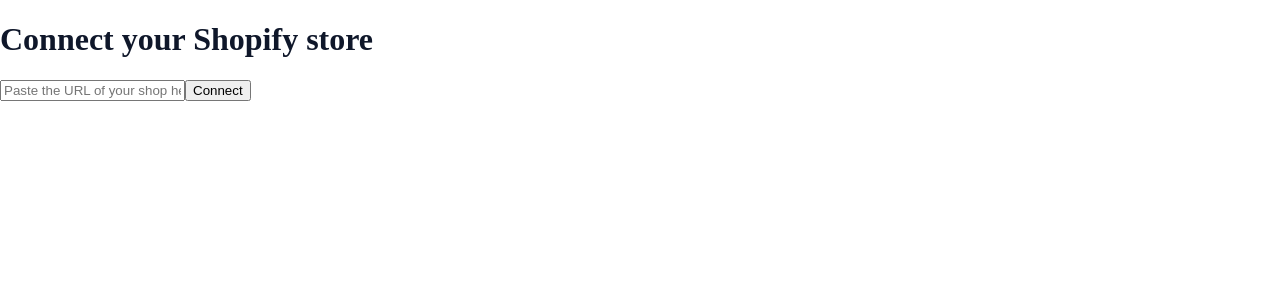
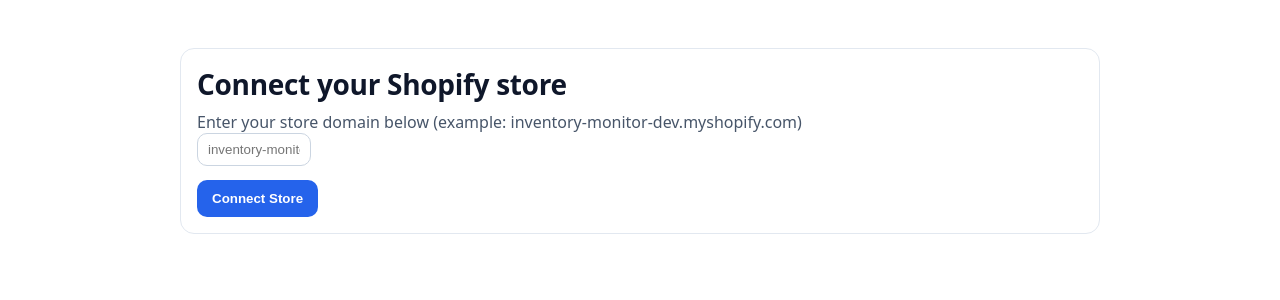
Before and after one commit to ofeore/inventory-monitor, a Next.js app: page /connect in a window 1280 px wide. Shown: the top 300 px of the page. Built offline with nearby package versions, Linux system fonts and the light colour scheme.

Commit message:
Clean up CSS and add UI message for successful shop connection

```diff
--- a/src/app/connect/page.tsx
+++ b/src/app/connect/page.tsx
@@ -5,23 +5,37 @@
 
 export default function Connect() {
   const [textInput, setTextInput] = useState("");
-  function handleSubmit(event: React.FormEvent<HTMLFormElement>) {
+
+  function handleSubmit(event: FormEvent<HTMLFormElement>) {
     event.preventDefault();
-
     window.location.href = `/api/shopify/install?shop=${textInput}`;
   }
 
   return (
-    <div>
-      <h1>Connect your Shopify store</h1>
+    <main className="appContainer">
+      <div className="card">
+        <h1 className="pageTitle">Connect your Shopify store</h1>
+
+        <p className="pageSubtitle">
+          Enter your store domain below (example:
+          inventory-monitor-dev.myshopify.com)
+        </p>
+
         <form onSubmit={handleSubmit}>
           <input
+            className="numberInput"
             value={textInput}
             onChange={(e) => setTextInput(e.target.value)}
-          placeholder="Paste the URL of your shop here without https://"
-        ></input>
-        <button type="submit">Connect</button>
+            placeholder="inventory-monitor-dev.myshopify.com"
+          />
+
+          <br />
+
+          <button className="primaryButton" type="submit">
+            Connect Store
+          </button>
         </form>
       </div>
+    </main>
   );
 }
--- a/src/app/globals.css
+++ b/src/app/globals.css
@@ -1,70 +1,47 @@
 :root {
-  --bg: #ffffff;
+  --background: #ffffff;
   --text: #0f172a;
-  --muted: #475569;
-  --border: #cbd5e1;
-  --borderLight: #e2e8f0;
-  --buttonBg: #0f172a;
-  --buttonText: #000000;
+  --mutedText: #475569;
+
+  --cardBackground: #ffffff;
+  --border: #e2e8f0;
+
+  --primary: #2563eb;
+  --primaryHover: #1d4ed8;
+  --primaryText: #ffffff;
+
+  --dangerText: #b91c1c;
+  --successText: #15803d;
+
+  --inputBackground: #ffffff;
+  --inputBorder: #cbd5e1;
 }
 
 :root[data-theme="dark"] {
-  --bg: #0b1220;
+  --background: #0b1220;
   --text: #e5e7eb;
-  --muted: #bcd3ef;
-  --border: #49586d;
-  --borderLight: #1f2937;
-  --buttonBg: #e5e7eb;
-  --buttonText: #0b1220;
+  --mutedText: #b6c2d1;
+
+  --cardBackground: #0f172a;
+  --border: #243244;
+
+  --primary: #60a5fa;
+  --primaryHover: #3b82f6;
+  --primaryText: #0b1220;
+
+  --dangerText: #fca5a5;
+  --successText: #86efac;
+
+  --inputBackground: #0b1220;
+  --inputBorder: #334155;
 }
 
 html,
 body {
-  background: var(--bg);
+  margin: 0;
+  padding: 0;
+  background: var(--background);
   color: var(--text);
-  margin: 0;
-}
-
-.subtext {
-  color: var(--muted);
-}
-
-.th {
-  border-bottom: 1px solid var(--border);
-}
-
-.td {
-  border-bottom: 1px solid var(--borderLight);
-}
-
-.input {
-  border: 1px solid var(--border);
-  background: var(--bg);
-  color: var(--text);
-}
-
-.button {
-  border: 1px solid var(--border);
-  background: var(--buttonBg);
-  color: var(--buttonText);
-}
-
-.themeToggle {
-  position: fixed;
-  top: 16px;
-  right: 16px;
-  border: 1px solid var(--border);
-  background: var(--buttonBg);
-  color: var(--buttonText);
-  padding: 8px 10px;
-  border-radius: 10px;
-  cursor: pointer;
-  font-size: 14px;
-}
-.container {
-  max-width: 900px;
-  margin: 0 auto;
-  padding: 32px;
   font-family:
     system-ui,
     -apple-system,
@@ -74,129 +51,167 @@
     sans-serif;
 }
 
-.title-container {
+.appContainer {
+  max-width: 920px;
+  margin: 0 auto;
+  padding: 28px 18px 60px;
+}
+
+.headerRow {
   display: flex;
-  flex-direction: row;
+  align-items: center;
   justify-content: space-between;
   gap: 12px;
   flex-wrap: wrap;
-  margin-top: 10%;
-}
-.h1 {
-  font-size: 28px;
-  font-weight: 700;
-  margin: 0;
-  min-width: 220px;
 }
 
-.subtext {
-  margin-top: 8px;
-  color: #444;
+.pageTitle {
+  font-size: 28px;
+  font-weight: 750;
+  margin: 0;
+  letter-spacing: -0.3px;
 }
 
-.section {
-  margin-top: 24px;
+.pageSubtitle {
+  margin: 8px 0 0;
+  color: var(--mutedText);
+  line-height: 1.4;
 }
 
-.h2 {
-  font-size: 18px;
-  font-weight: 650;
-  margin: 0 0 10px 0;
+.card {
+  margin-top: 20px;
+  background: var(--cardBackground);
+  border: 1px solid var(--border);
+  border-radius: 14px;
+  padding: 16px;
 }
 
-.table {
-  width: 100%;
-  border-collapse: collapse;
-  margin-top: 10px;
+.cardTitle {
+  margin: 0 0 12px;
+  font-size: 16px;
+  font-weight: 700;
 }
 
-.th {
-  text-align: left;
-  border-bottom: 1px solid #ccc;
-  padding: 10px 8px;
-}
+.primaryButton {
+  display: inline-flex;
+  align-items: center;
+  justify-content: center;
+  gap: 10px;
 
-.td {
-  border-bottom: 1px solid #eee;
-  padding: 10px 8px;
-}
-
-.input {
-  width: 90px;
-  padding: 6px 8px;
-  border: 1px solid #ccc;
-  border-radius: 6px;
-}
-
-.badgeLow {
-  color: #a40000;
-  font-weight: 600;
-}
-
-.badgeOk {
-  color: #1a7f37;
-  font-weight: 600;
-}
-
-.button {
   margin-top: 14px;
   padding: 10px 14px;
-  border-radius: 8px;
-  border: 1px solid #222;
-  background: white;
+
+  border-radius: 10px;
+  border: 1px solid transparent;
+  background: var(--primary);
+  color: var(--primaryText);
+
+  font-weight: 650;
   cursor: pointer;
 }
 
-.button:disabled {
-  opacity: 0.6;
+.primaryButton:hover {
+  background: var(--primaryHover);
+}
+
+.primaryButton:disabled {
+  opacity: 0.7;
   cursor: not-allowed;
 }
 
-.error {
+.numberInput {
+  width: 92px;
+  padding: 8px 10px;
+  border: 1px solid var(--inputBorder);
+  border-radius: 10px;
+  background: var(--inputBackground);
+  color: var(--text);
+}
+
+.dataTable {
+  width: 100%;
+  border-collapse: collapse;
+  overflow: hidden;
+  border-radius: 12px;
+  border: 1px solid var(--border);
+}
+
+.tableHeaderCell {
+  text-align: left;
+  padding: 12px 10px;
+  border-bottom: 1px solid var(--border);
+  font-size: 13px;
+  color: var(--mutedText);
+  font-weight: 700;
+}
+
+.tableBodyCell {
+  padding: 12px 10px;
+  border-bottom: 1px solid var(--border);
+  font-size: 14px;
+}
+
+.statusLow {
+  color: var(--dangerText);
+  font-weight: 750;
+}
+
+.statusOk {
+  color: var(--successText);
+  font-weight: 750;
+}
+
+.errorText {
   margin-top: 10px;
-  color: crimson;
+  color: var(--dangerText);
+  font-weight: 650;
 }
-/* Loading styling  */
 
 .loader {
   width: 10px;
   aspect-ratio: 1;
   border-radius: 50%;
-  background: #000;
-  box-shadow: 0 0 0 0 #0004;
-  animation: l1 1s infinite;
+  background: var(--text);
+  box-shadow: 0 0 0 0 rgba(0, 0, 0, 0.2);
+  animation: pulse 1s infinite;
 }
-@keyframes l1 {
+
+@keyframes pulse {
   100% {
-    box-shadow: 0 0 0 15px #0000;
+    box-shadow: 0 0 0 14px rgba(0, 0, 0, 0);
   }
 }
 
-.loader-wrapper {
+.loaderRow {
   margin-top: 14px;
   display: flex;
   align-items: center;
-  gap: 12px;
+  gap: 10px;
 }
 
-.computing-text {
+.loaderText {
   font-size: 14px;
-  color: var(--muted);
-  padding-left: 5px;
+  color: var(--mutedText);
 }
 
-.connect-store-link {
-  justify-content: flex-start;
-  border: 1px solid black;
-  background-color: rgb(59, 135, 228);
-  color: white;
-  padding: 2.5px 5px 5px 5px;
-  border-radius: 15px;
-  font-family: "Gill Sans", "Gill Sans MT", Calibri, "Trebuchet MS", sans-serif;
-  text-decoration: none;
+.themeToggleButton {
+  border: 1px solid var(--border);
+  background: transparent;
+  color: var(--text);
+  padding: 8px 10px;
+  border-radius: 10px;
+  cursor: pointer;
+  font-size: 14px;
 }
 
-.connect-store-link:hover {
-  background-color: rgb(38, 122, 225);
-  opacity: 0.85;
+.connectionBanner {
+  margin-top: 16px;
+  padding: 12px 14px;
+  border-radius: 12px;
+
+  background: rgba(34, 197, 94, 0.15);
+  border: 1px solid rgba(34, 197, 94, 0.35);
+
+  color: var(--successText);
+  font-weight: 650;
 }
```
Also changed, not shown: src/app/page.tsx (+28 -15 lines). Lines whose indentation alone changed are shown as unchanged.
